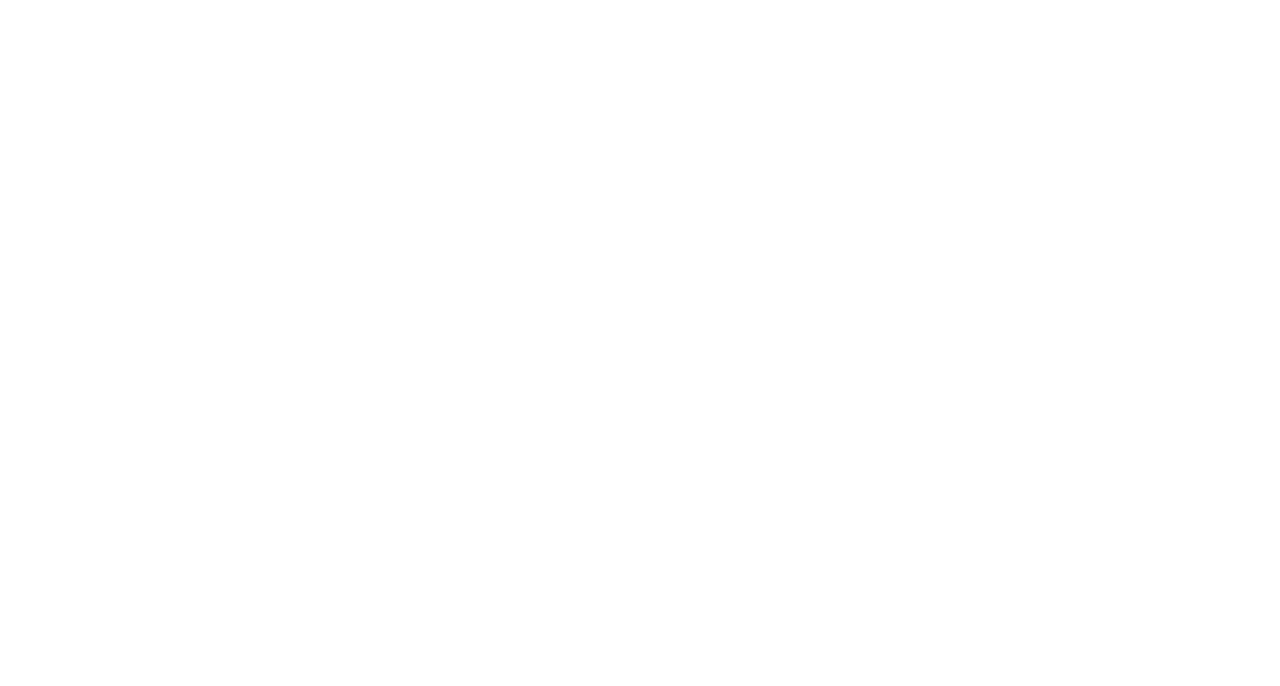
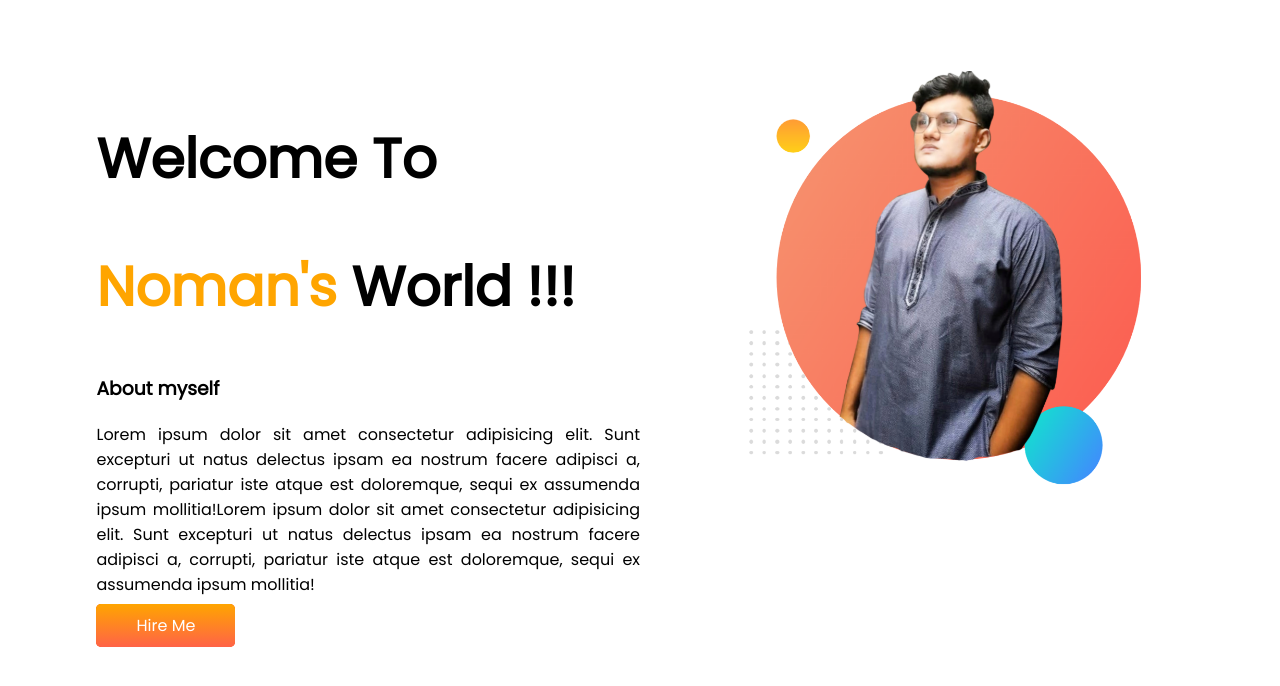
Before and after one commit to alnoman1620/portfolio-practice-JM4, a plain HTML site: page index.html in a window 1280 px wide. Drawn offline with Linux system fonts and the light colour scheme.

Commit message:
first-part

```diff
--- a/index.html
+++ b/index.html
@@ -6,8 +6,24 @@
     <meta name="viewport" content="width=device-width, initial-scale=1.0">
     <title>Abdullah-Al-Noman</title>
     <link rel="stylesheet" href="style.css">
+    <link rel="preconnect" href="https://fonts.googleapis.com">
+    <link rel="preconnect" href="https://fonts.gstatic.com" crossorigin>
+    <link href="https://fonts.googleapis.com/css2?family=Poppins&display=swap" rel="stylesheet">
+    <link rel="shortcut icon" href="images/my-bg.png" type="image/x-icon">
 </head>
 <body>
-
+    <!--First part-->
+    <section>
+        <div class="half-part">
+            <h1>Welcome To </h1>
+            <h1> <span class="name">Noman's</span> World !!!</h1>
+            <h3>About myself</h3>
+            <p>Lorem ipsum dolor sit amet consectetur adipisicing elit. Sunt excepturi ut natus delectus ipsam ea nostrum facere adipisci a, corrupti, pariatur iste atque est doloremque, sequi ex assumenda ipsum mollitia!Lorem ipsum dolor sit amet consectetur adipisicing elit. Sunt excepturi ut natus delectus ipsam ea nostrum facere adipisci a, corrupti, pariatur iste atque est doloremque, sequi ex assumenda ipsum mollitia!</p>
+           <a class="btn" target="blank" href="https://www.linkedin.com/in/abdullah-al-noman-4426ab1b1">Hire Me</a>
+        </div>
+        <div class="half-part">
+            <img src="images/sourav1.png" alt="">
+        </div>
+    </section>
 </body>
 </html>
--- a/style.css
+++ b/style.css
@@ -0,0 +1,33 @@
+body {
+  font-family: "Poppins", sans-serif;
+}
+.name {
+  color: orange;
+}
+h1 {
+  font-size: 55px;
+}
+section {
+  display: flex;
+}
+.half-part {
+  width: 50%;
+  padding-left: 7%;
+  padding-top: 5%;
+  text-align: justify;
+}
+.half-part img {
+  width: 80%;
+}
+.btn {
+  background-color: orangered;
+  text-decoration: none;
+  padding: 10px 40px;
+  border-radius: 5px;
+  color: white;
+  font-weight: 500;
+  background-image: linear-gradient(orange, tomato);
+}
+.btn:hover {
+  background-image: linear-gradient(green, yellow);
+}
```
Also changed, not shown: images/jhankar.png (deleted), images/jhankar2.png (deleted), images/sourav1.png (added), images/sourav2.png (added).
